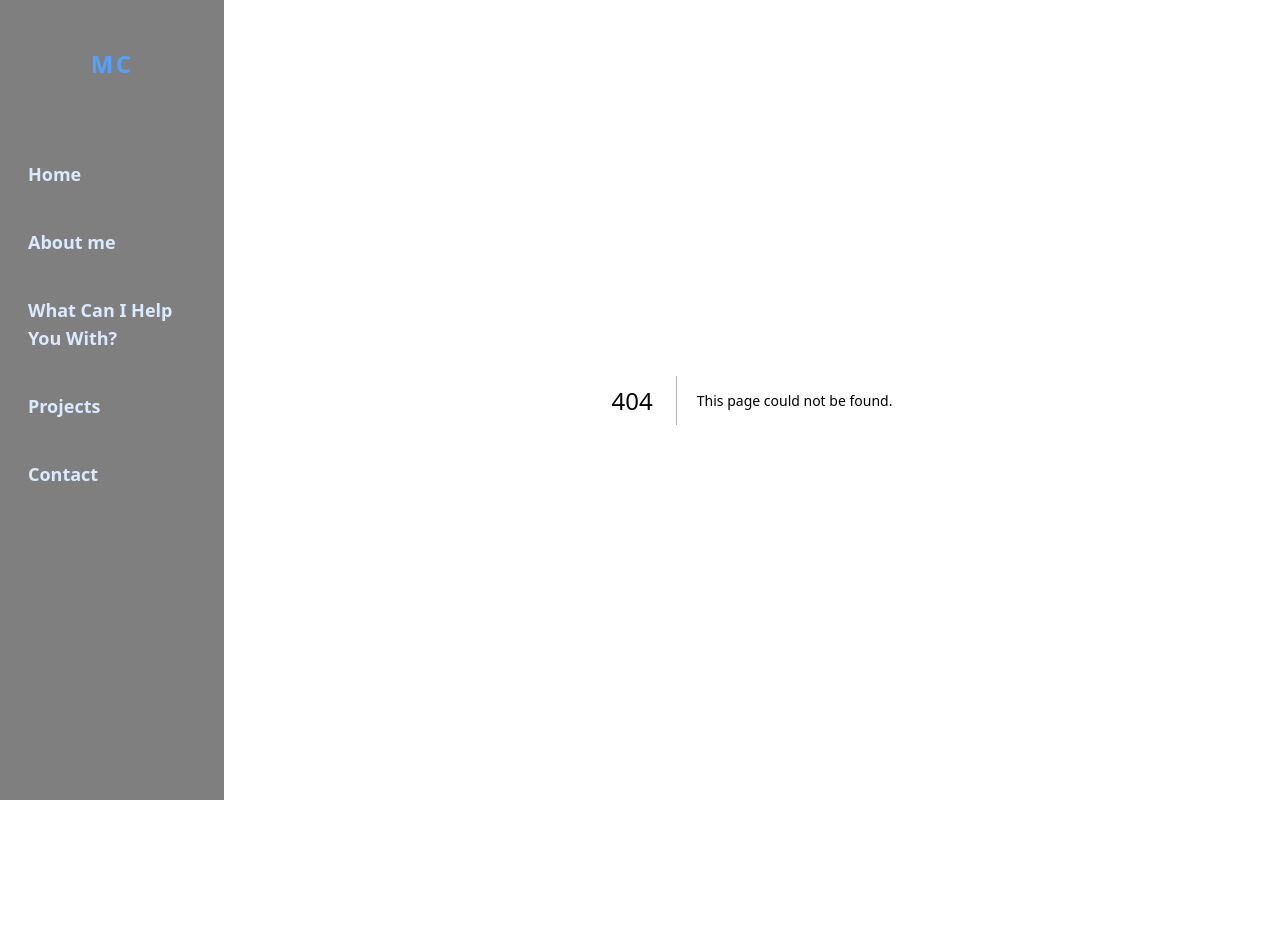
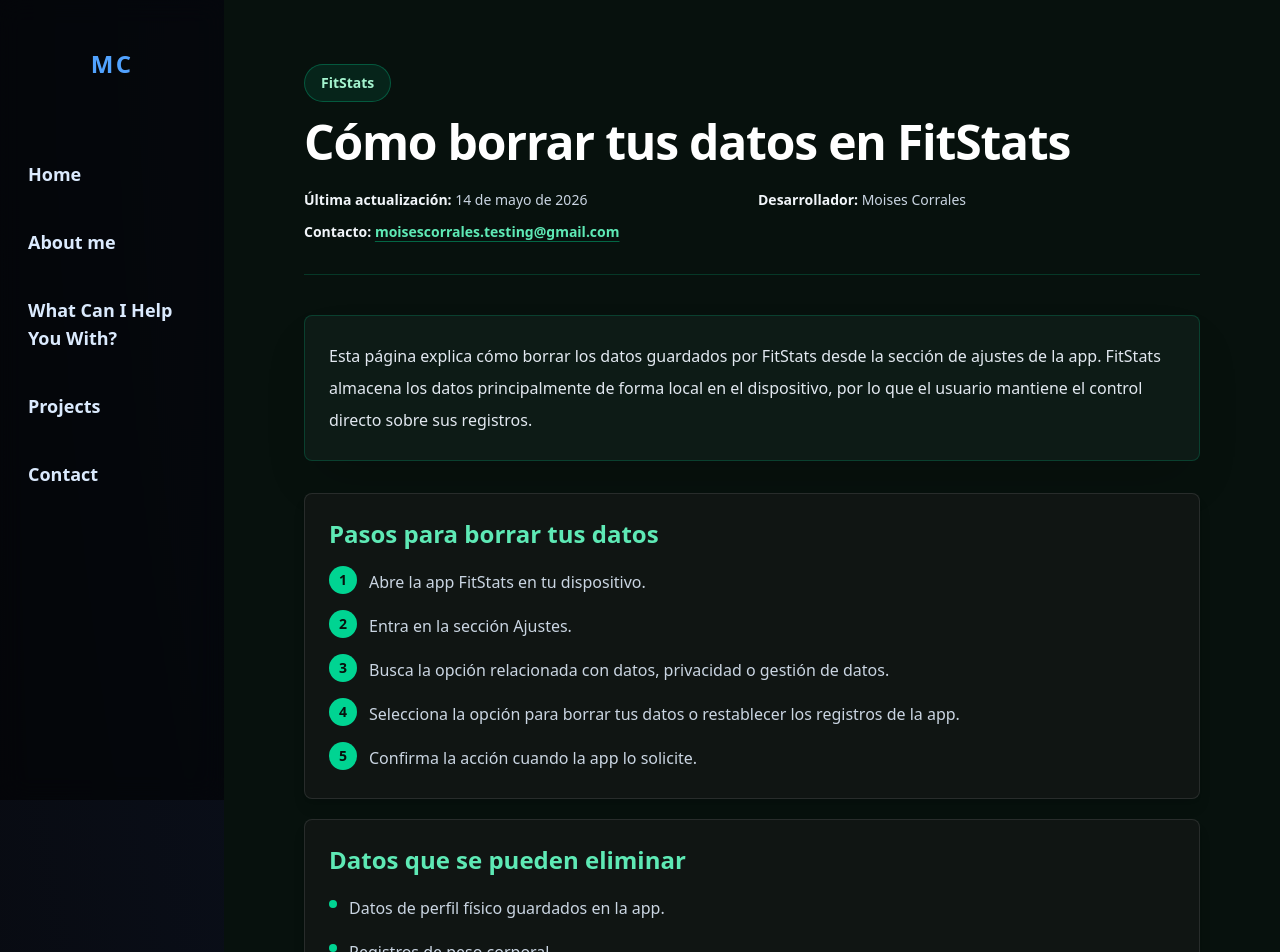
Before and after one commit to MoisesCorrales-devQa/qa-automation-portfolio, a Next.js app: page /FitStats/delete-data in a window 1280 px wide. Before the commit this address had no page. Shown: the top 952 px of the page. Before the commit the page ends 800 px from the top, so only its background shows below. Built offline with nearby package versions, Linux system fonts and the light colour scheme.

Commit message:
delete policy

```diff
--- a/next.config.ts
+++ b/next.config.ts
@@ -1,6 +1,14 @@
 /** @type {import('next').NextConfig} */
 const nextConfig = {
   trailingSlash: true,
+  async rewrites() {
+    return [
+      {
+        source: "/Fitstats/delete-data",
+        destination: "/FitStats/delete-data",
+      },
+    ];
+  },
 };
 
 module.exports = nextConfig;
--- /dev/null
+++ b/src/pages/FitStats/delete-data.tsx
@@ -0,0 +1,178 @@
+import Head from "next/head";
+
+const deletionSteps = [
+  "Abre la app FitStats en tu dispositivo.",
+  "Entra en la sección Ajustes.",
+  "Busca la opción relacionada con datos, privacidad o gestión de datos.",
+  "Selecciona la opción para borrar tus datos o restablecer los registros de la app.",
+  "Confirma la acción cuando la app lo solicite.",
+];
+
+const deletedData = [
+  "Datos de perfil físico guardados en la app.",
+  "Registros de peso corporal.",
+  "Medidas corporales.",
+  "Entrenamientos y estadísticas asociadas.",
+  "Objetivos nutricionales configurados por el usuario.",
+  "Datos de pasos o actividad física almacenados localmente por FitStats.",
+];
+
+export default function FitStatsDeleteData() {
+  return (
+    <>
+      <Head>
+        <title>Eliminación de Datos | FitStats</title>
+        <meta
+          name="description"
+          content="Instrucciones para borrar los datos de usuario de la aplicación FitStats."
+        />
+      </Head>
+
+      <section className="min-h-screen bg-[#07110d] px-5 py-16 text-slate-100 sm:px-8 lg:px-12">
+        <div className="mx-auto max-w-4xl">
+          <header className="mb-10 border-b border-emerald-400/20 pb-8">
+            <p className="mb-4 inline-flex rounded-full border border-emerald-400/30 bg-emerald-400/10 px-4 py-2 text-sm font-semibold text-emerald-200">
+              FitStats
+            </p>
+            <h1 className="text-4xl font-bold tracking-tight text-white sm:text-5xl">
+              Cómo borrar tus datos en FitStats
+            </h1>
+            <div className="mt-6 grid gap-3 text-sm text-slate-300 sm:grid-cols-2">
+              <p>
+                <span className="font-semibold text-slate-100">
+                  Última actualización:
+                </span>{" "}
+                14 de mayo de 2026
+              </p>
+              <p>
+                <span className="font-semibold text-slate-100">
+                  Desarrollador:
+                </span>{" "}
+                Moises Corrales
+              </p>
+              <p className="sm:col-span-2">
+                <span className="font-semibold text-slate-100">Contacto:</span>{" "}
+                <a
+                  href="mailto:moisescorrales.testing@gmail.com"
+                  className="font-semibold text-emerald-300 underline decoration-emerald-500/50 underline-offset-4 hover:text-emerald-200"
+                >
+                  moisescorrales.testing@gmail.com
+                </a>
+              </p>
+            </div>
+          </header>
+
+          <div className="mb-8 rounded-lg border border-emerald-400/20 bg-[#0d1b16] p-6 text-base leading-8 text-slate-200 shadow-2xl shadow-black/20">
+            <p>
+              Esta página explica cómo borrar los datos guardados por FitStats
+              desde la sección de ajustes de la app. FitStats almacena los datos
+              principalmente de forma local en el dispositivo, por lo que el
+              usuario mantiene el control directo sobre sus registros.
+            </p>
+          </div>
+
+          <div className="space-y-5">
+            <article className="rounded-lg border border-white/10 bg-[#101513] p-6 shadow-lg shadow-black/10">
+              <h2 className="mb-4 text-2xl font-semibold text-emerald-300">
+                Pasos para borrar tus datos
+              </h2>
+              <ol className="space-y-3 text-base leading-8 text-slate-300">
+                {deletionSteps.map((step, index) => (
+                  <li key={step} className="flex gap-3">
+                    <span className="flex h-7 w-7 shrink-0 items-center justify-center rounded-full bg-emerald-400 text-sm font-bold text-[#07110d]">
+                      {index + 1}
+                    </span>
+                    <span>{step}</span>
+                  </li>
+                ))}
+              </ol>
+            </article>
+
+            <article className="rounded-lg border border-white/10 bg-[#101513] p-6 shadow-lg shadow-black/10">
+              <h2 className="mb-4 text-2xl font-semibold text-emerald-300">
+                Datos que se pueden eliminar
+              </h2>
+              <ul className="space-y-3 text-base leading-8 text-slate-300">
+                {deletedData.map((item) => (
+                  <li key={item} className="flex gap-3">
+                    <span className="mt-2 h-2 w-2 shrink-0 rounded-full bg-emerald-400" />
+                    <span>{item}</span>
+                  </li>
+                ))}
+              </ul>
+            </article>
+
+            <article className="rounded-lg border border-white/10 bg-[#101513] p-6 shadow-lg shadow-black/10">
+              <h2 className="mb-4 text-2xl font-semibold text-emerald-300">
+                Datos locales y desinstalación
+              </h2>
+              <div className="space-y-4 text-base leading-8 text-slate-300">
+                <p>
+                  Si los datos están almacenados localmente, también puedes
+                  eliminarlos desinstalando FitStats del dispositivo. Esta acción
+                  borra los datos locales asociados a la app en ese dispositivo.
+                </p>
+                <p>
+                  Si has exportado archivos en JSON o Excel, esos archivos no se
+                  eliminan automáticamente desde FitStats. Puedes borrarlos
+                  manualmente desde la ubicación donde los hayas guardado o
+                  compartido.
+                </p>
+              </div>
+            </article>
+
+            <article className="rounded-lg border border-white/10 bg-[#101513] p-6 shadow-lg shadow-black/10">
+              <h2 className="mb-4 text-2xl font-semibold text-emerald-300">
+                Health Connect y actividad física
+              </h2>
+              <div className="space-y-4 text-base leading-8 text-slate-300">
+                <p>
+                  Si concediste permisos de Health Connect u otros servicios
+                  equivalentes, puedes revocarlos desde los ajustes del sistema
+                  del dispositivo.
+                </p>
+                <p>
+                  Revocar esos permisos impide que FitStats acceda de nuevo a
+                  esos datos. La gestión o eliminación de datos dentro de Health
+                  Connect debe hacerse desde los ajustes de Health Connect o del
+                  sistema operativo.
+                </p>
+              </div>
+            </article>
+
+            <article className="rounded-lg border border-white/10 bg-[#101513] p-6 shadow-lg shadow-black/10">
+              <h2 className="mb-4 text-2xl font-semibold text-emerald-300">
+                Compras premium
+              </h2>
+              <p className="text-base leading-8 text-slate-300">
+                Borrar los datos de FitStats no cancela suscripciones, compras
+                premium ni registros de compra gestionados por Google Play
+                Billing, Google Play Services o RevenueCat. Para gestionar una
+                suscripción o compra, utiliza Google Play o el servicio de
+                facturación correspondiente.
+              </p>
+            </article>
+
+            <article className="rounded-lg border border-white/10 bg-[#101513] p-6 shadow-lg shadow-black/10">
+              <h2 className="mb-4 text-2xl font-semibold text-emerald-300">
+                Solicitudes de privacidad
+              </h2>
+              <p className="text-base leading-8 text-slate-300">
+                Para cualquier solicitud relacionada con privacidad, eliminación
+                de datos o dudas sobre el tratamiento de la información en
+                FitStats, puedes escribir a{" "}
+                <a
+                  href="mailto:moisescorrales.testing@gmail.com"
+                  className="font-semibold text-emerald-300 underline decoration-emerald-500/50 underline-offset-4 hover:text-emerald-200"
+                >
+                  moisescorrales.testing@gmail.com
+                </a>
+                .
+              </p>
+            </article>
+          </div>
+        </div>
+      </section>
+    </>
+  );
+}
```
